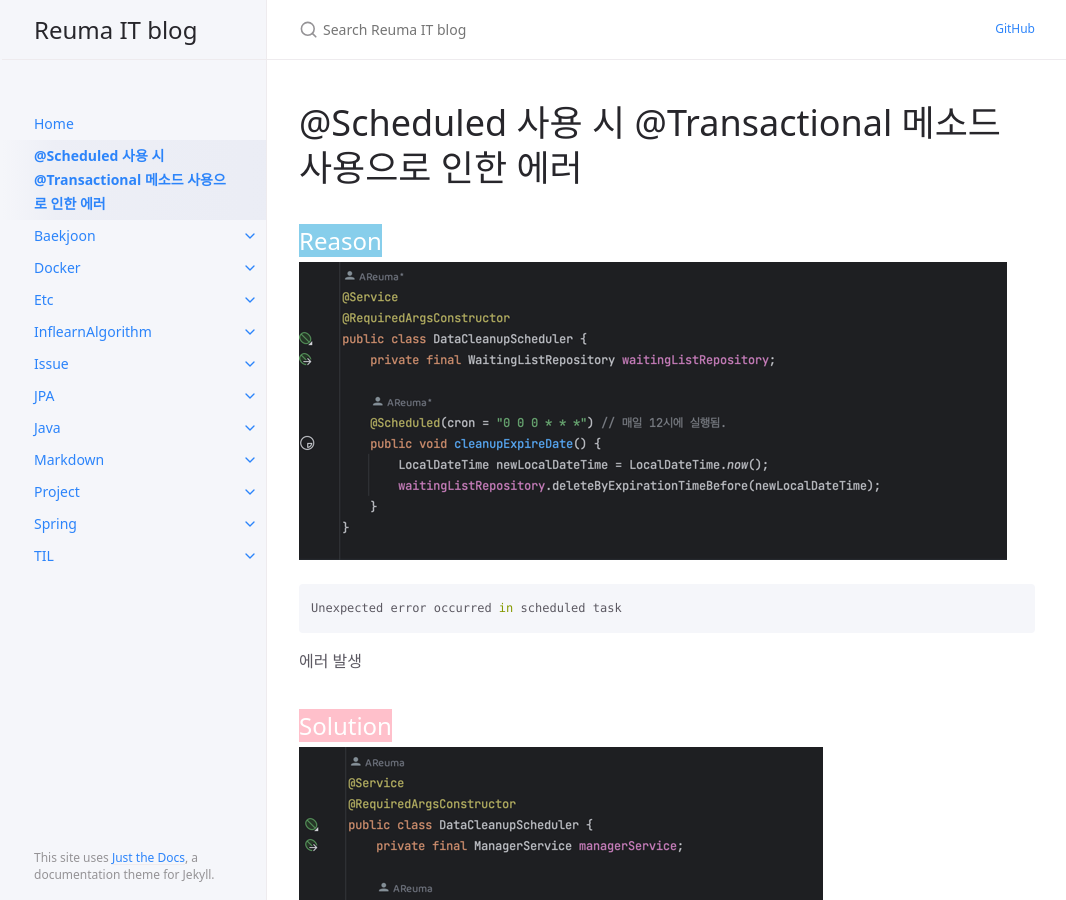
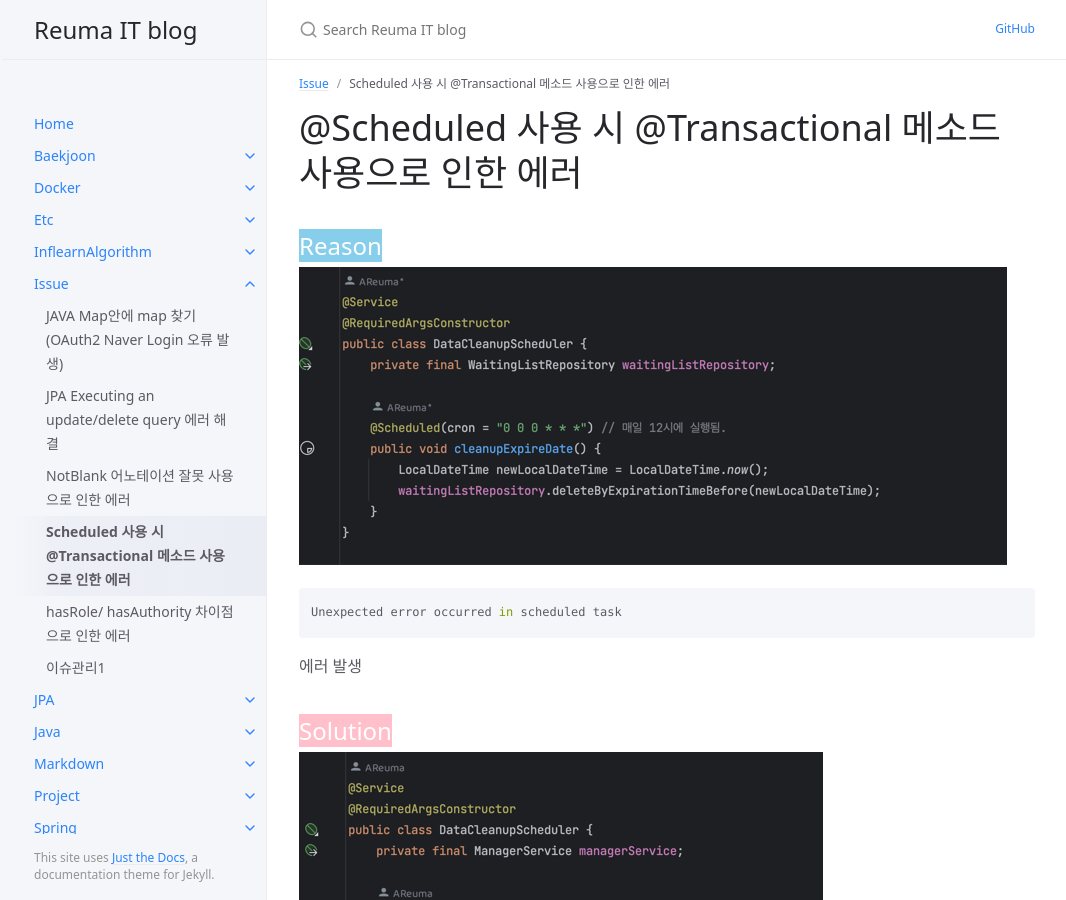
Before and after one commit to AReuma/AReuma.github.io, a Jekyll site: the page built from docs/Issue/issue5.md, in a window 1280 px wide and 900 px high. Shown: the whole window, without its empty margins (105-1171 px from the left). Built offline with Jekyll 4.4.1, drawn with Linux system fonts in a browser that asks for light colours; our own code applies the rules of GitHub Pages for plain Markdown files.

Commit message:
Scheduled 사용 시 @Transactional 메소드 사용으로 인한 에러

```diff
--- a/docs/Issue/issue5.md
+++ b/docs/Issue/issue5.md
@@ -1,6 +1,6 @@
 ---
 layout: default
-title: @Scheduled 사용 시 @Transactional 메소드 사용으로 인한 에러
+title: Scheduled 사용 시 @Transactional 메소드 사용으로 인한 에러
 parent: Issue
 ---
 
```
